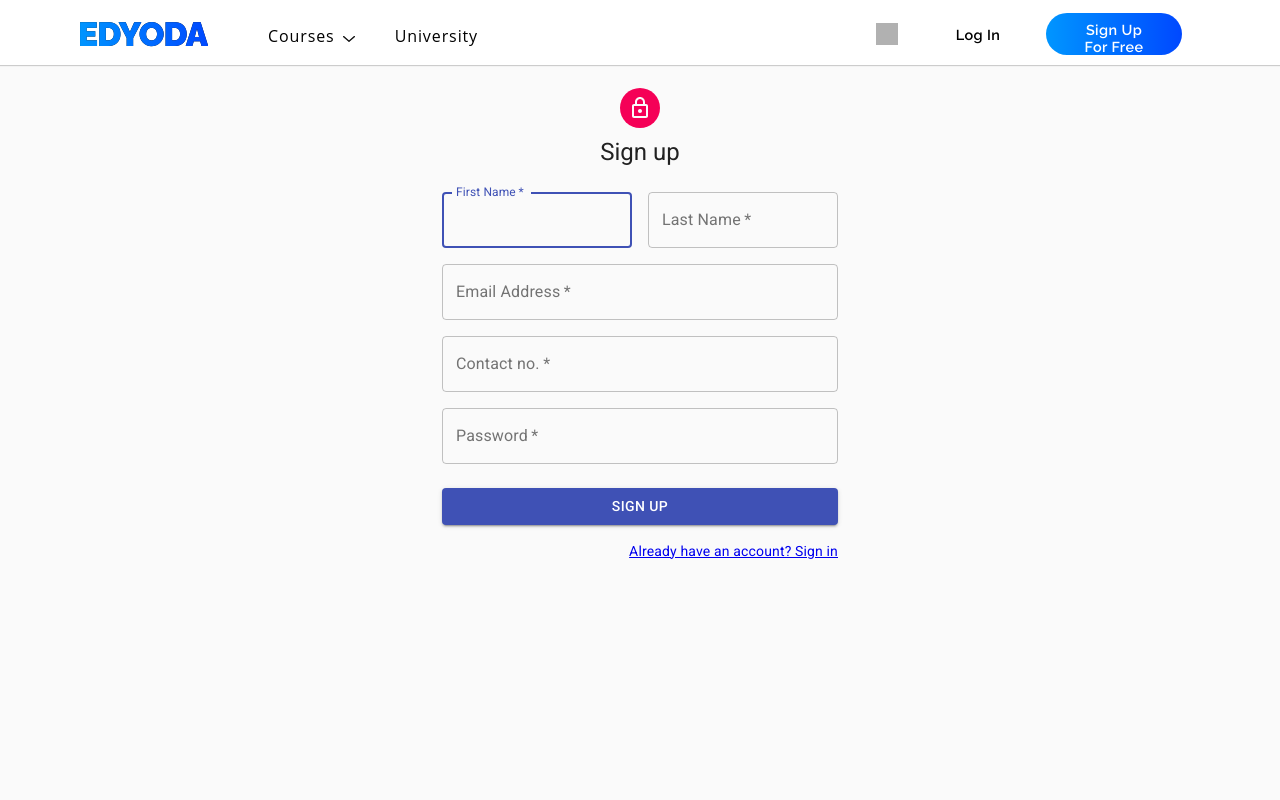
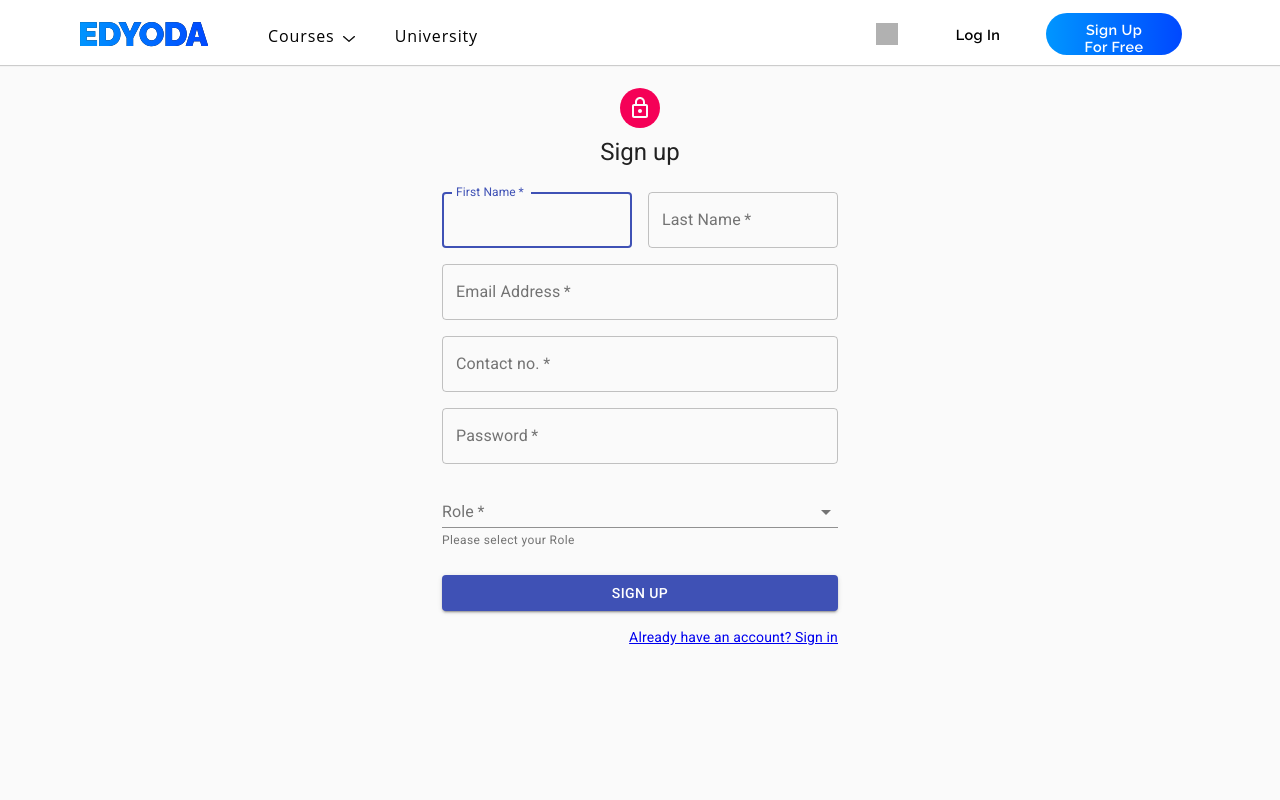
Before and after one commit to DKarthik2222/EdyodaVideosReact, a React (Create React App) app: page /signup in a window 1280 px wide. Shown: the top 800 px of the page. Built offline with nearby package versions, Linux system fonts and the light colour scheme; grey boxes are pictures that could not be loaded; a web font is replaced by a local one.

Commit message:
register update

```diff
--- a/src/Components/Login/Login.js
+++ b/src/Components/Login/Login.js
@@ -45,8 +45,9 @@ const Login = () => {
             if(res.data && res.status===200){
                 if(res.data._id === email.current.value && res.data.password === password.current.value){
                     setWarning("");
+                    console.log(res.data);
                     setUser(res.data);
-                    let path = `home`;
+                    let path = `profile`;
                     history.push(path);
                 }
                 else{
--- a/src/Components/Profile/Profile.js
+++ b/src/Components/Profile/Profile.js
@@ -1,4 +1,4 @@
-import React from 'react';
+import React, {useState,useEffect} from 'react';
 import { makeStyles } from '@material-ui/core/styles';
 import Card from '@material-ui/core/Card';
 import CardContent from '@material-ui/core/CardContent';
@@ -10,6 +10,9 @@ import VideoLibraryIcon from '@material-ui/icons/VideoLibrary';
 import SubscriptionsIcon from '@material-ui/icons/Subscriptions';
 import CustomizedDialogs from '../Utils/Modal';
 import SimpleList from '../Utils/List';
+import Loader from '../../Assets/loader.svg'
+import { getUser } from '../../CommonResource/Common';
+
 const useStyles = makeStyles({
     root: {
         minWidth: 275,
@@ -33,6 +36,18 @@ const useStyles = makeStyles({
 });
 const Profile = () => {
     const classes = useStyles();
+    const [isLoaded, setIsLoaded] = useState(false);
+
+    useEffect(() => {
+        setIsLoaded(true);
+        const data= getUser();
+        console.log(data);
+    }, []);
+    if (!isLoaded) {
+        return <div>
+            <img className="loader" src={Loader} />
+        </div>;
+    } else {
         return (
             <Card className={classes.root}>
                 <CardContent>
@@ -67,5 +82,6 @@ const Profile = () => {
             </Card>
         );
     }
+}
 
 export default Profile;
--- a/src/Components/Register/Register.js
+++ b/src/Components/Register/Register.js
@@ -8,8 +8,9 @@ import LockOutlinedIcon from '@material-ui/icons/LockOutlined';
 import Typography from '@material-ui/core/Typography';
 import { makeStyles } from '@material-ui/core/styles';
 import Container from '@material-ui/core/Container';
-import {Link} from 'react-router-dom'
+import { Link } from 'react-router-dom'
 import axios from 'axios';
+import MenuItem from '@material-ui/core/MenuItem';
 import { useHistory } from "react-router-dom";
 import { baseUrl } from '../../CommonResource/Common';
 
@@ -39,6 +40,7 @@ const Register = () => {
     const email = useRef('')
     const contact = useRef('')
     const password = useRef('')
+    const role = useRef('')
     const classes = useStyles();
     const history = useHistory();
     const [warning, setWarning] = useState("");
@@ -46,10 +48,10 @@ const Register = () => {
         e.preventDefault();
         axios.get(`${baseUrl}/findAllUsers/${email.current.value}`)
             .then((res) => {
-            if(res.data && res.status===200){
+                if (res.data && res.status === 200) {
                     setWarning("User already exists. Please login");
                 }
-            else{
+                else {
                     axios({
                         method: 'post',
                         url: `${baseUrl}/addUser`,
@@ -59,16 +61,18 @@ const Register = () => {
                             userName: lastName.current.value,
                             phNum: contact.current.value,
                             password: password.current.value,
+                            role: role.current.value,
                             videos_watched: [],
                             subscribed: []
                         }
-                  }).then(response=>{
-                      if(response.data && res.status===200){
+                    }).then(response => {
+                        console.log(response.data)
+                        if (response.data && res.status === 200) {
                             setWarning("");
                             let path = ``;
                             history.push(path);
                         }
-                      else{
+                        else {
                             setWarning("Someting went wrong. Try again later.");
                         }
                     })
@@ -140,8 +144,25 @@ const Register = () => {
                                 inputRef={password}
                             />
                         </Grid>
+                        <Grid item xs={12}>
+                            <TextField
+                                select
+                                label="Role"
+                                fullWidth
+                                required
+                                inputRef={role}
+                                helperText="Please select your Role"
+                            >
+                                <MenuItem key="Educator" value="Educator">
+                                    Educator
+                                </MenuItem>
+                                <MenuItem key="Learner" value="Learner">
+                                    Learner
+                                </MenuItem>
+                            </TextField>
                         </Grid>
-                    <p style={{position: "absolute", color: "red", transform: "translatey(-10px)"}}>{warning}</p>
+                    </Grid>
+                    <p style={{ position: "absolute", color: "red", transform: "translatey(-10px)" }}>{warning}</p>
                     <Button
                         type="submit"
                         fullWidth
```
Lines whose indentation alone changed are shown as unchanged.
